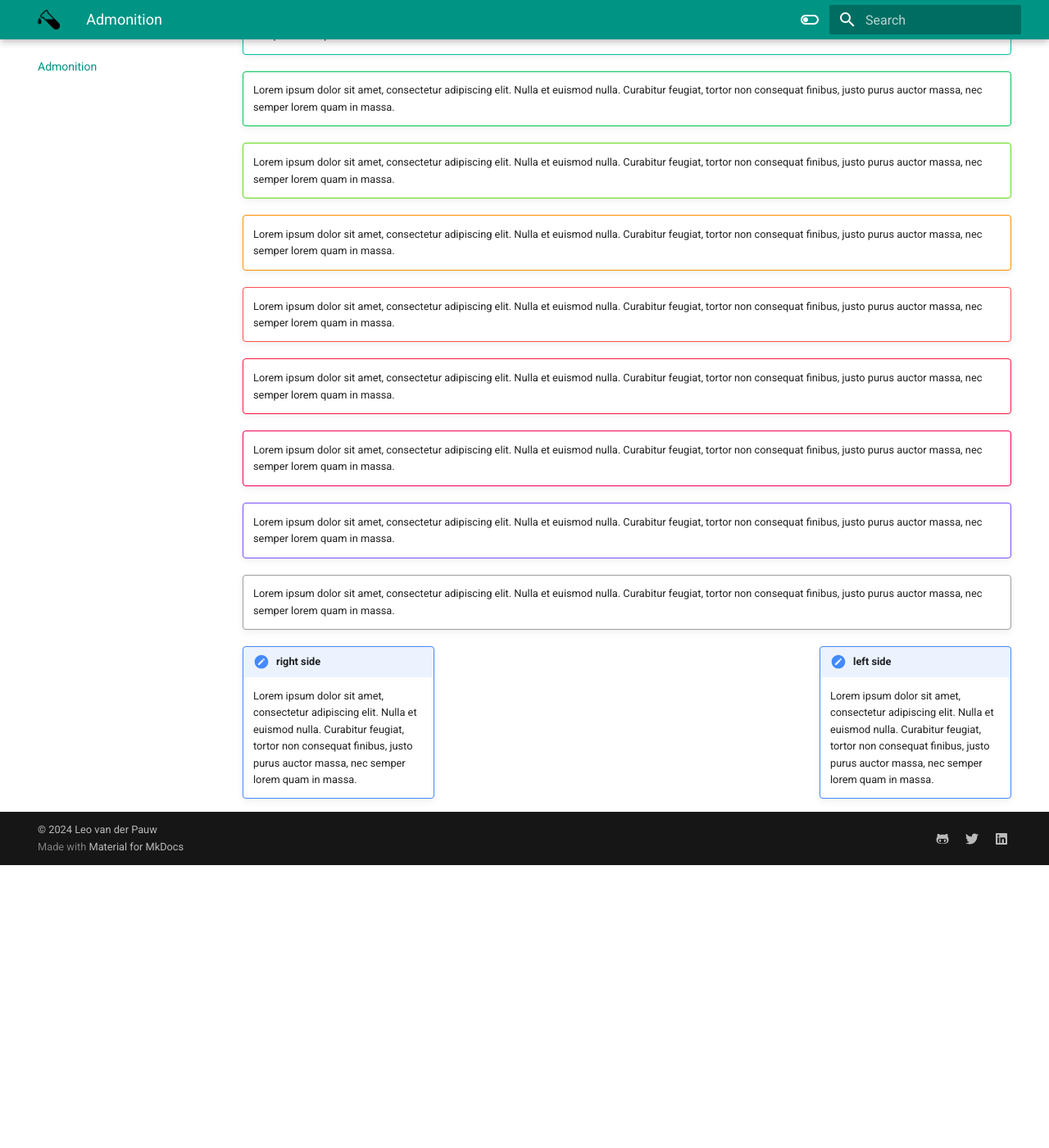
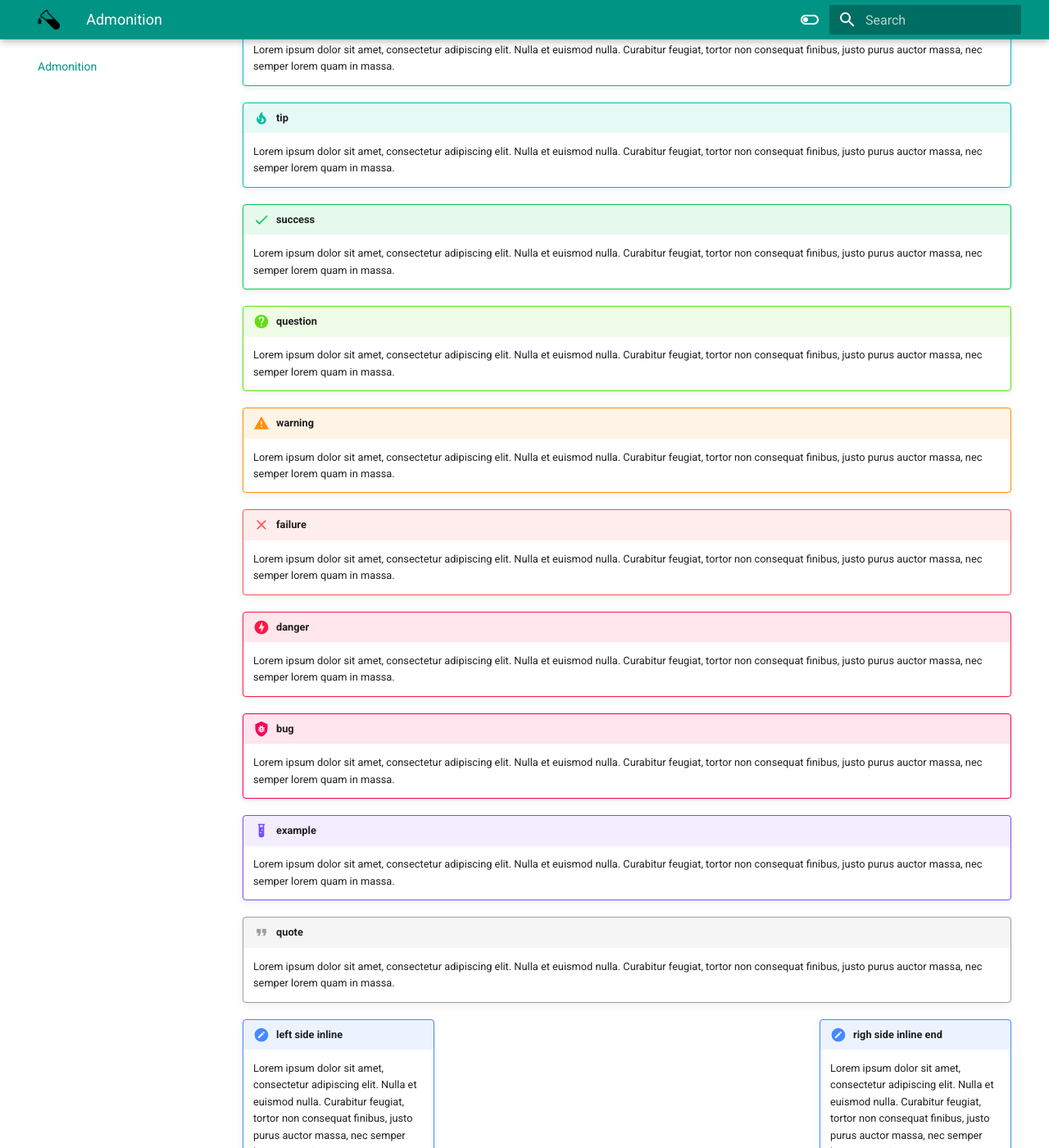
Before and after one commit to lp182501/mkdocs, an MkDocs documentation site: the page built from docs/admonition.md, in a window 1280 px wide and 1400 px high, scrolled down 534 px. Shown: the whole window at 82% size. Built offline with MkDocs 1.6.1 and Material for MkDocs 9.7.7, drawn with Linux system fonts in a browser that asks for light colours; before the commit the page ends 1589 px from its top, so only the background shows below that.

Commit message:
Update admonition.md

```diff
--- a/docs/admonition.md
+++ b/docs/admonition.md
@@ -1,88 +1,88 @@
-!!! note ""
+!!! note "note"
 
     Lorem ipsum dolor sit amet, consectetur adipiscing elit. Nulla et euismod
     nulla. Curabitur feugiat, tortor non consequat finibus, justo purus auctor
     massa, nec semper lorem quam in massa.
 
-??? note ""
+??? note "note"
 
     Lorem ipsum dolor sit amet, consectetur adipiscing elit. Nulla et euismod
     nulla. Curabitur feugiat, tortor non consequat finibus, justo purus auctor
     massa, nec semper lorem quam in massa.
 
-!!! abstract ""
+!!! abstract "abstract"
 
     Lorem ipsum dolor sit amet, consectetur adipiscing elit. Nulla et euismod
     nulla. Curabitur feugiat, tortor non consequat finibus, justo purus auctor
     massa, nec semper lorem quam in massa.
 
-!!! info ""
+!!! info "info"
 
     Lorem ipsum dolor sit amet, consectetur adipiscing elit. Nulla et euismod
     nulla. Curabitur feugiat, tortor non consequat finibus, justo purus auctor
     massa, nec semper lorem quam in massa.
 
-!!! tip ""
+!!! tip "tip"
 
     Lorem ipsum dolor sit amet, consectetur adipiscing elit. Nulla et euismod
     nulla. Curabitur feugiat, tortor non consequat finibus, justo purus auctor
     massa, nec semper lorem quam in massa.
 
-!!! success ""
+!!! success "success"
 
     Lorem ipsum dolor sit amet, consectetur adipiscing elit. Nulla et euismod
     nulla. Curabitur feugiat, tortor non consequat finibus, justo purus auctor
     massa, nec semper lorem quam in massa.
 
-!!! question ""
+!!! question "question"
 
     Lorem ipsum dolor sit amet, consectetur adipiscing elit. Nulla et euismod
     nulla. Curabitur feugiat, tortor non consequat finibus, justo purus auctor
     massa, nec semper lorem quam in massa.
 
-!!! warning ""
+!!! warning "warning"
 
     Lorem ipsum dolor sit amet, consectetur adipiscing elit. Nulla et euismod
     nulla. Curabitur feugiat, tortor non consequat finibus, justo purus auctor
     massa, nec semper lorem quam in massa.
 
-!!! failure ""
+!!! failure "failure"
 
     Lorem ipsum dolor sit amet, consectetur adipiscing elit. Nulla et euismod
     nulla. Curabitur feugiat, tortor non consequat finibus, justo purus auctor
     massa, nec semper lorem quam in massa.
 
-!!! danger ""
+!!! danger "danger"
 
     Lorem ipsum dolor sit amet, consectetur adipiscing elit. Nulla et euismod
     nulla. Curabitur feugiat, tortor non consequat finibus, justo purus auctor
     massa, nec semper lorem quam in massa.
 
-!!! bug ""
+!!! bug "bug"
 
     Lorem ipsum dolor sit amet, consectetur adipiscing elit. Nulla et euismod
     nulla. Curabitur feugiat, tortor non consequat finibus, justo purus auctor
     massa, nec semper lorem quam in massa.
 
-!!! example ""
+!!! example "example"
 
     Lorem ipsum dolor sit amet, consectetur adipiscing elit. Nulla et euismod
     nulla. Curabitur feugiat, tortor non consequat finibus, justo purus auctor
     massa, nec semper lorem quam in massa.
 
-!!! quote ""
+!!! quote "quote"
 
     Lorem ipsum dolor sit amet, consectetur adipiscing elit. Nulla et euismod
     nulla. Curabitur feugiat, tortor non consequat finibus, justo purus auctor
     massa, nec semper lorem quam in massa.
 
-!!! note inline end "left side"
+!!! note inline end "righ side inline end"
 
     Lorem ipsum dolor sit amet, consectetur adipiscing elit. Nulla et euismod
     nulla. Curabitur feugiat, tortor non consequat finibus, justo purus auctor
     massa, nec semper lorem quam in massa.
 
-!!! note inline "right side"
+!!! note inline "left side inline"
 
     Lorem ipsum dolor sit amet, consectetur adipiscing elit. Nulla et euismod
     nulla. Curabitur feugiat, tortor non consequat finibus, justo purus auctor
```
